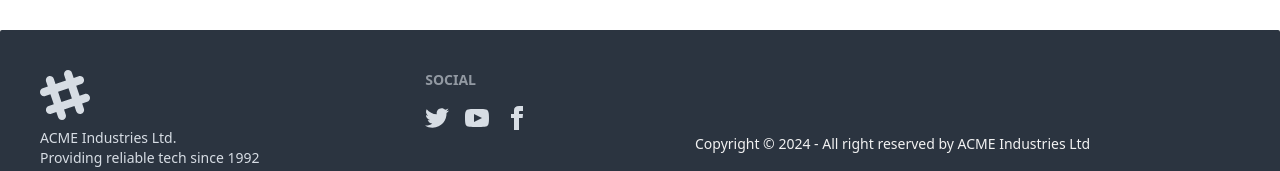
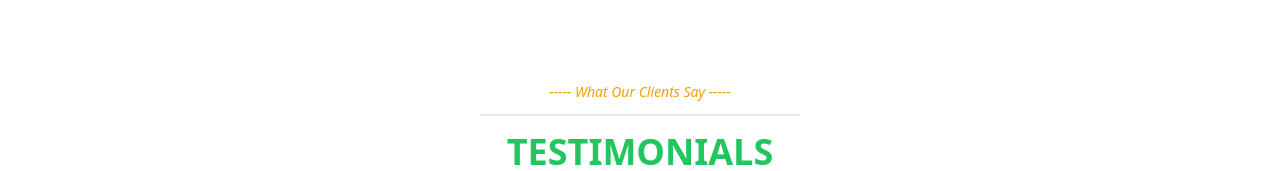
Before and after one commit to tonmoy3673/Green-Spoon-client, a React (Vite) app: page / in a window 1280 px wide. Shown: the part 2626-2797 px from the top of the page. Built offline with nearby package versions, Linux system fonts and the light colour scheme.

Commit message:
:bulb: added title

```diff
--- a/src/Components/Pages/Home/Home.jsx
+++ b/src/Components/Pages/Home/Home.jsx
@@ -3,6 +3,7 @@ import Banner from "./Banner";
 import Chef from "./Chef";
 import FoodCard from "./FoodCard";
 import Products from "./Products";
+import Testimonial from "./Testimonial";
 
 const Home =()=>{
     return (
@@ -12,6 +13,7 @@ const Home =()=>{
            <Chef/>
            <AllMenu/>
            <FoodCard/>
+           <Testimonial/>
 
         </div>
 
--- a/src/Components/Pages/Home/Testimonial.jsx
+++ b/src/Components/Pages/Home/Testimonial.jsx
@@ -1,14 +1,17 @@
-import Swiper from "swiper";
+
 import 'swiper/css';
 import 'swiper/css/navigation';
 import 'swiper/css/pagination';
-import { Mousewheel, Pagination } from "swiper/modules";
-import { SwiperSlide } from "swiper/react";
+import { Keyboard, Mousewheel, Navigation, Pagination } from "swiper/modules";
+import { Swiper, SwiperSlide } from "swiper/react";
+import SectionTitle from '../../../assets/images/SectionTitle/SectionTitle';
 
-import './styles.css';
+
 const Testimonial =()=>{
+
     return (
         <div>
+            <SectionTitle subTitle={'What Our Clients Say'} title={'TESTIMONIALS'}/>
              <>
       <Swiper
         cssMode={true}
@@ -25,9 +28,6 @@ const Testimonial =()=>{
         <SwiperSlide>Slide 4</SwiperSlide>
         <SwiperSlide>Slide 5</SwiperSlide>
         <SwiperSlide>Slide 6</SwiperSlide>
-        <SwiperSlide>Slide 7</SwiperSlide>
-        <SwiperSlide>Slide 8</SwiperSlide>
-        <SwiperSlide>Slide 9</SwiperSlide>
       </Swiper>
     </>
         </div>
```
